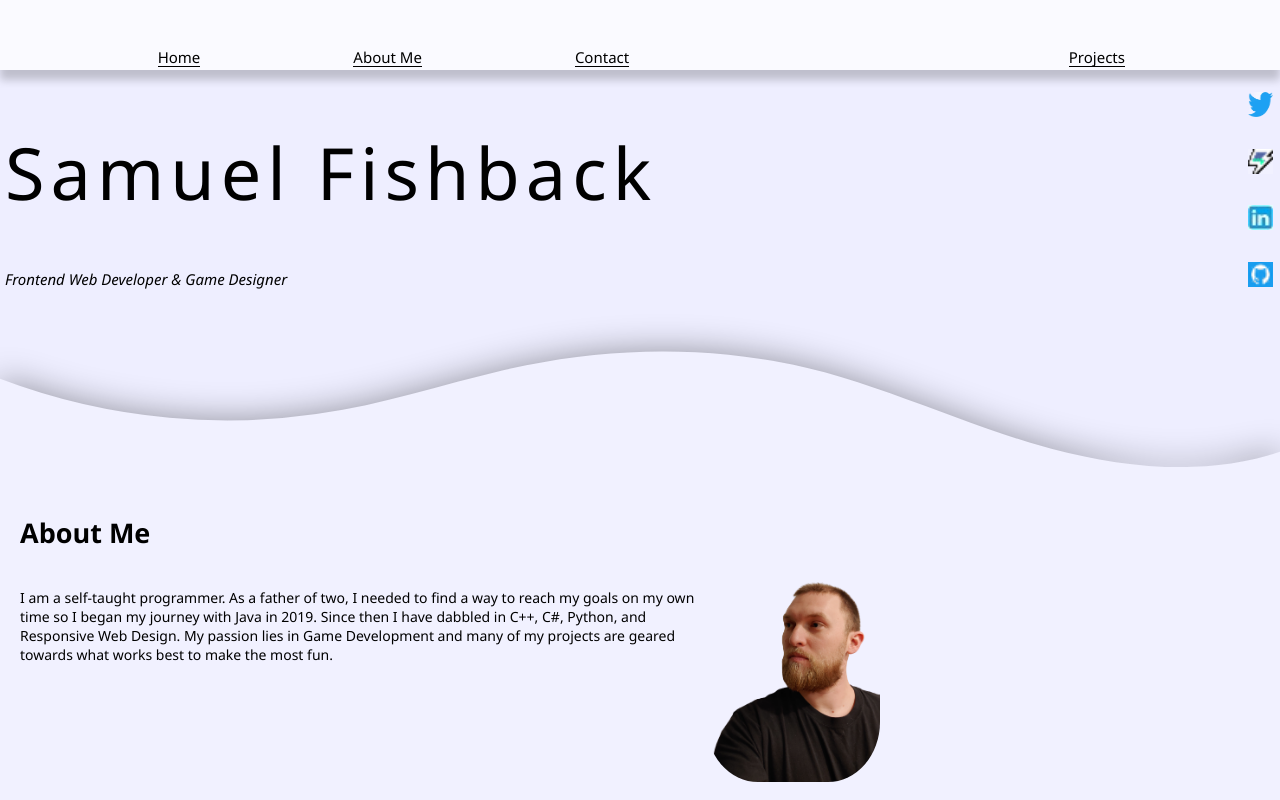
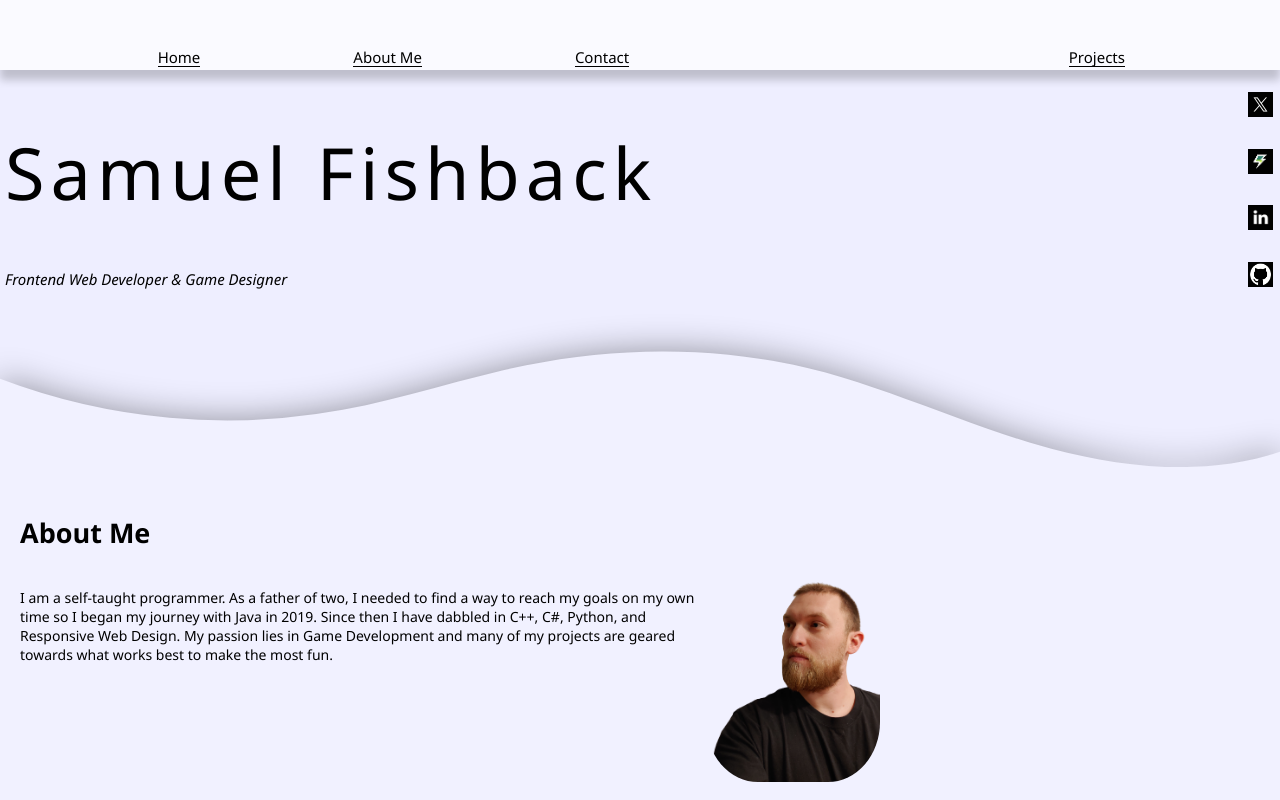
Before and after one commit to samuelfishback/MyGitPortfolio, a plain HTML site: page index.html in a window 1280 px wide. Shown: the top 800 px of the page. Drawn offline with Linux system fonts and the light colour scheme.

Commit message:
digital clock now holds 0 if hour is less than ten. updated social media icons.

```diff
--- a/AnaDigiClock/app.js
+++ b/AnaDigiClock/app.js
@@ -34,7 +34,7 @@ function updateDigital(){
   let digitalHour = document.getElementById('digitalHour');
   digitalSecond.textContent = globalTimes.seconds < 10 ? '0' + globalTimes.seconds : globalTimes.seconds;
   digitalMinute.textContent = globalTimes.minutes < 10 ? '0' + globalTimes.minutes : globalTimes.minutes;
-  digitalHour.textContent = globalTimes.hours;
+  digitalHour.textContent = globalTimes.hours < 10 ? '0' + globalTimes.hours : globalTimes.hours;
 }
 
 window.onload = adjustFontSize;
--- a/index.html
+++ b/index.html
@@ -58,9 +58,9 @@
           <a class="icons" href="https://www.twitter.com/samuelfishback">
             <img
               id="twitterFollow"
-              title="Follow me on Twitter!"
-              alt="Follow me on Twitter!"
-              src="twitterIcon.jpg"
+              title="Follow me on X"
+              alt="Follow me on X!"
+              src="X_logo.jpg"
             />
           </a>
           <a class="icons" href="https://gamejolt.com/@samuelfishback">
@@ -68,7 +68,7 @@
               id="gamejoltFollow"
               title="Follow me on GameJolt!"
               alt="Follow me on GameJolt!"
-              src="gamejoltIcon.png"
+              src="gamejolt_logo.jpg"
             />
           </a>
           <a class="icons" href="https://www.linkedin.com/in/samuelfishback/">
@@ -76,7 +76,7 @@
               id="linkedinFollow"
               title="Follow me on Linkedin!"
               alt="Follow me on Linkedin!"
-              src="linkedinIcon.png"
+              src="linkedin_logo.jpg"
             />
           </a>
           <a class="icons" href="https://www.github.com/samuelfishback/">
@@ -84,7 +84,7 @@
               id="githubFollow"
               title="Follow me on github!"
               alt="Follow me on github!"
-              src="githubIcon.png"
+              src="github_logo.jpg"
             />
           </a>
         </span>
```
Also changed, not shown: X_logo.jpg (added), gamejolt_logo.jpg (added), github_logo.jpg (added), linkedin_logo.jpg (added).
